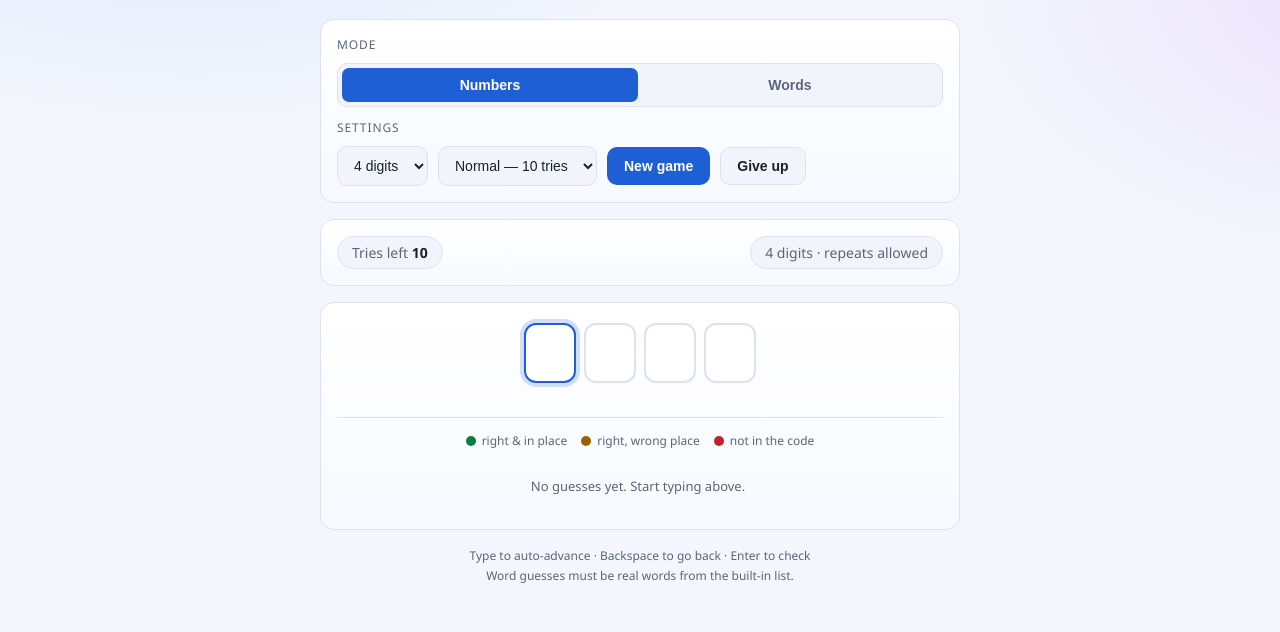
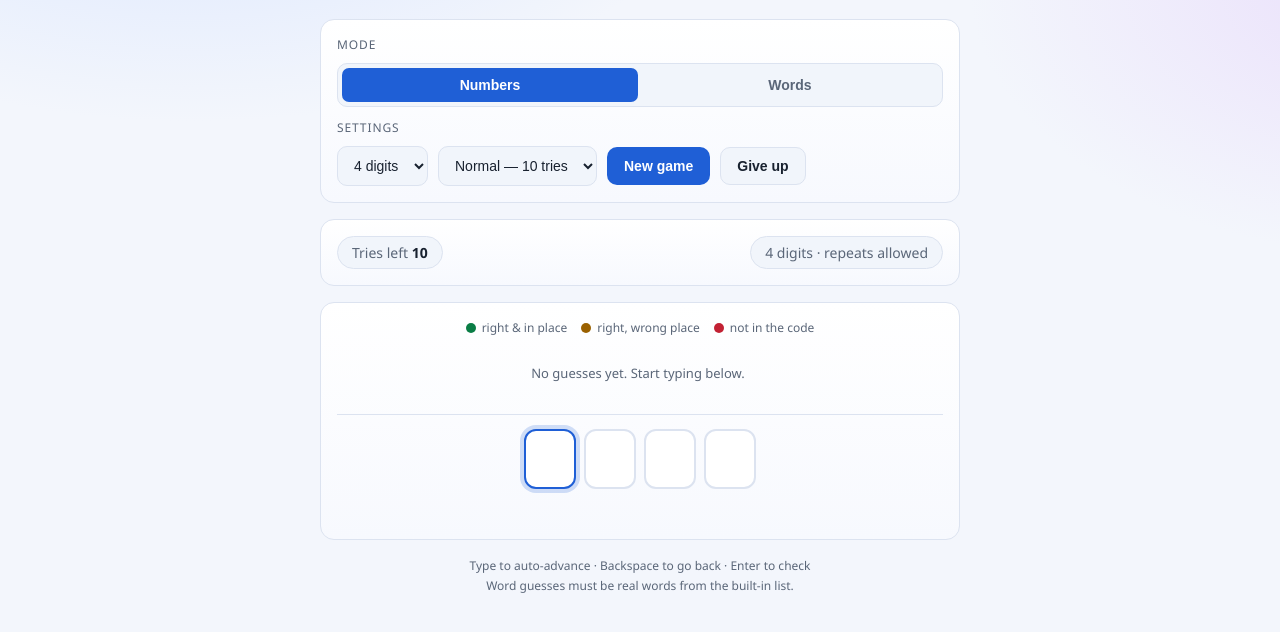
Before and after one commit to nizarhamza/find-it, a plain HTML site: page index.html in a window 1280 px wide. Shown: the part 98-730 px from the top of the page. Drawn offline with Linux system fonts and the light colour scheme.

Commit message:
Reorder play card: history/legend above, input row below
- Moved the legend + history block above the input cells within the
  merged card, per request, so guesses are visible above where the
  next guess is typed.
- Replaced the legend's border-top hack with a standalone .divider
  element so the separator stays between the two sections regardless
  of order.
- Updated the empty-history hint text from "Start typing above" to
  "Start typing below" to match the new layout.

```diff
--- a/index.html
+++ b/index.html
@@ -156,7 +156,8 @@
   .msg.err{color:var(--red)}
   .msg.ok{color:var(--green)}
 
-  .legend{display:flex;gap:14px;justify-content:center;flex-wrap:wrap;font-size:12px;color:var(--muted);margin-bottom:10px;padding-top:14px;border-top:1px solid var(--line)}
+  .legend{display:flex;gap:14px;justify-content:center;flex-wrap:wrap;font-size:12px;color:var(--muted);margin-bottom:10px}
+  .divider{border-top:1px solid var(--line);margin:14px 0}
   .legend span{display:flex;align-items:center;gap:6px}
   .dot{width:10px;height:10px;border-radius:50%}
   .dot.g{background:var(--green)}.dot.a{background:var(--amber)}.dot.r{background:var(--red)}
@@ -335,17 +336,19 @@
   <div class="banner hide" id="banner"></div>
 
   <div class="card" id="playCard">
-    <div class="inputs" id="inputs"></div>
-    <div class="msg" id="msg"></div>
-
     <div class="legend">
       <span><i class="dot g"></i> right &amp; in place</span>
       <span><i class="dot a"></i> right, wrong place</span>
       <span><i class="dot r"></i> not in the code</span>
     </div>
     <div class="history" id="history">
-      <div class="empty">No guesses yet. Start typing above.</div>
+      <div class="empty">No guesses yet. Start typing below.</div>
     </div>
+
+    <div class="divider"></div>
+
+    <div class="inputs" id="inputs"></div>
+    <div class="msg" id="msg"></div>
   </div>
 
   <footer>
@@ -665,7 +668,7 @@ const confetti = (() => {
 })();
 
 function renderHistory(){
-  if (!S.guesses.length){ histEl.innerHTML = `<div class="empty">No guesses yet. Start typing above.</div>`; return; }
+  if (!S.guesses.length){ histEl.innerHTML = `<div class="empty">No guesses yet. Start typing below.</div>`; return; }
   histEl.innerHTML = S.guesses.map((g, i) => `
     <div class="guess">
       <div class="no">${i+1}</div>
```
